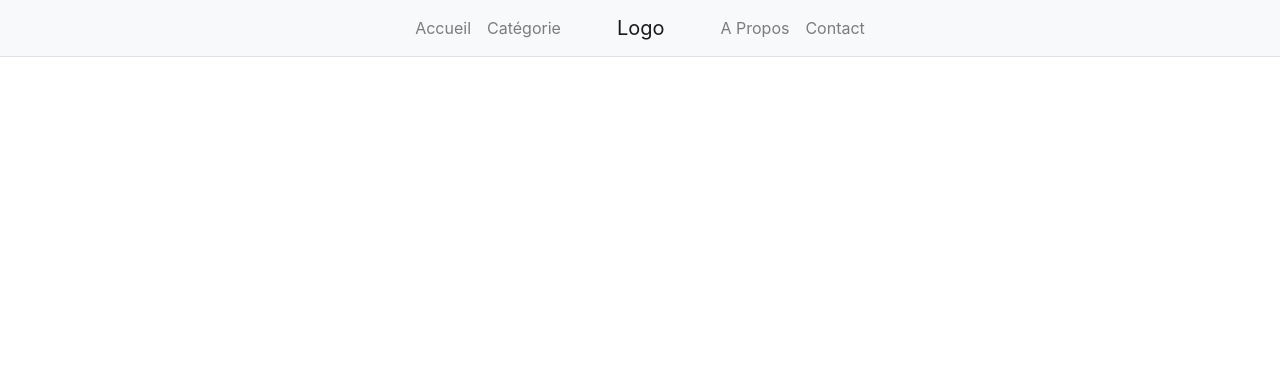
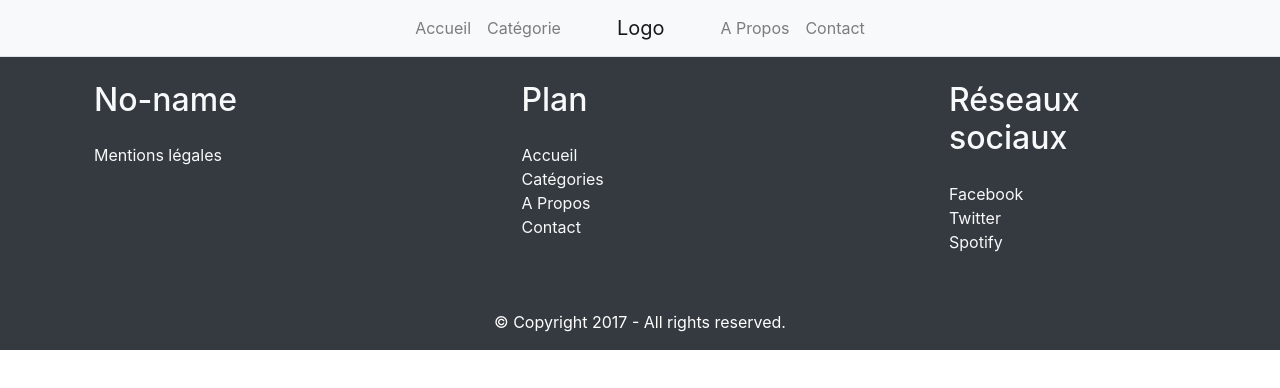
Before and after one commit to bbelorgey/projet1, a plain HTML site: page index.html in a window 1280 px wide. Drawn offline with nearby package versions, Linux system fonts and the light colour scheme.

Commit message:
Ajout du footer

```diff
--- a/index.html
+++ b/index.html
@@ -39,6 +39,46 @@
 
 
 
+    <footer class="container-fluid bg-dark">
+        <div class="container">
+            <div class="row">
+                <div class="p-4 col-md-3">
+                    <h2 class="mb-4 text-light">No-name</h2>
+                    <a href="#" class="text-light">Mentions légales</a>
+                </div>
+                <div class="p-4 col-md-3 ml-auto">
+                    <h2 class="mb-4 text-light">Plan</h2>
+                    <ul class="list-unstyled">
+                        <li>
+                            <a href="#" class="text-light">Accueil</a>
+                        </li>
+                        <li>
+                            <a href="#" class="text-light">Catégories</a>
+                        </li>
+                        <li>
+                            <a href="#" class="text-light">A Propos</a>
+                        </li>
+                        <li>
+                            <a href="#" class="text-light">Contact</a>
+                        </li>
+                    </ul>
+                </div>
+                <div class="p-4 col-md-3 ml-auto">
+                    <h2 class="mb-4 text-light">Réseaux sociaux</h2>
+                    <ul class="list-unstyled">
+                        <li><a href="#" class="text-light">Facebook</a></li>
+                        <li><a href="#" class="text-light">Twitter</a></li>
+                        <li><a href="#" class="text-light">Spotify</a></li>
+                    </ul>
+                </div>
+            </div>
+            <div class="row">
+                <div class="col-md-12 mt-3">
+                    <p class="text-center text-white">© Copyright 2017 - All rights reserved. </p>
+                </div>
+            </div>
+        </div>
+    </footer>
 
 
     <script src="https://code.jquery.com/jquery-3.3.1.slim.min.js" integrity="sha384-q8i/X+965DzO0rT7abK41JStQIAqVgRVzpbzo5smXKp4YfRvH+8abtTE1Pi6jizo" crossorigin="anonymous"></script>
```
